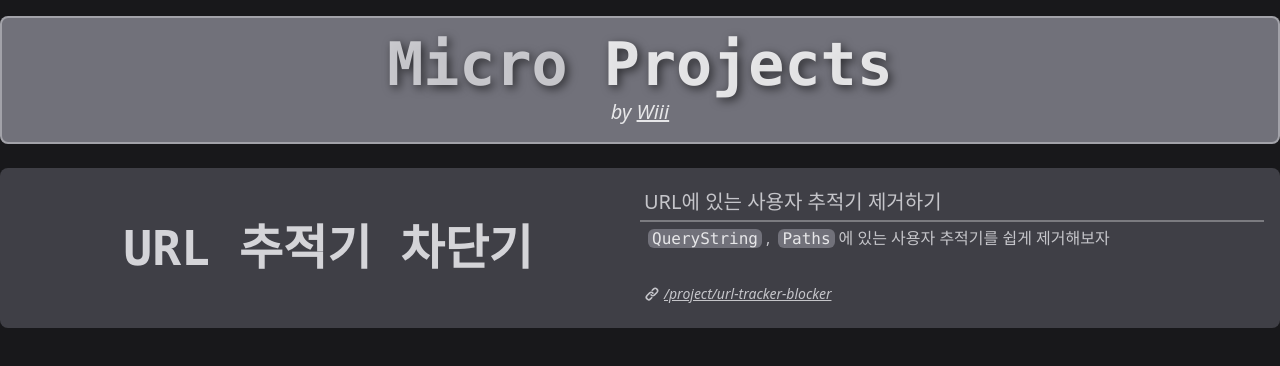
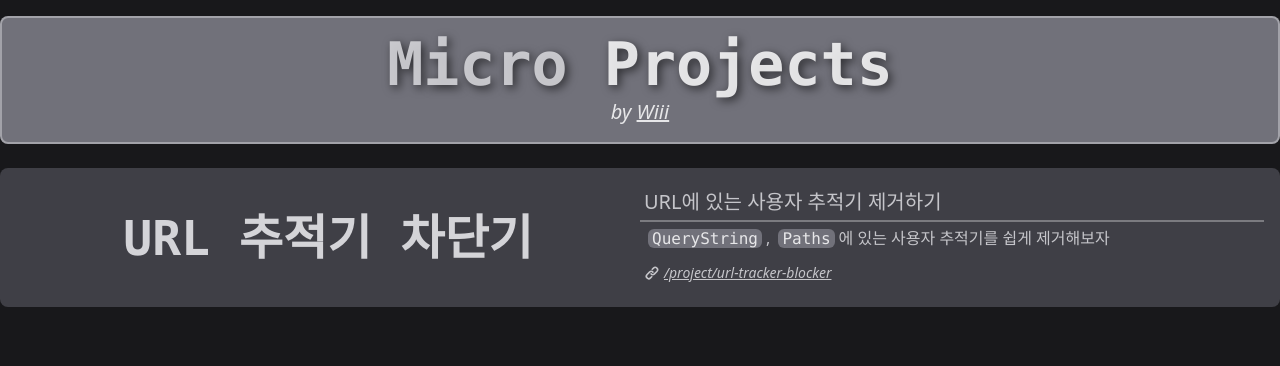
Before and after one commit to gitgitWi/micro-projects, a Next.js app: page / in a window 1280 px wide. Shown: the top 366 px of the page. Built offline with nearby package versions, Linux system fonts and the light colour scheme.

Commit message:
fix (style) 홈 프로젝트 카드 높이 수정; min-height: max-content

```diff
--- a/src/components/molecules/home-project-card/styles.module.scss
+++ b/src/components/molecules/home-project-card/styles.module.scss
@@ -1,5 +1,5 @@
 .card {
-  @apply w-full h-40 p-4
+  @apply w-full min-h-max p-4
     grid grid-cols-2
     bg-zinc-700 rounded-lg
     transition-all duration-200;
```
